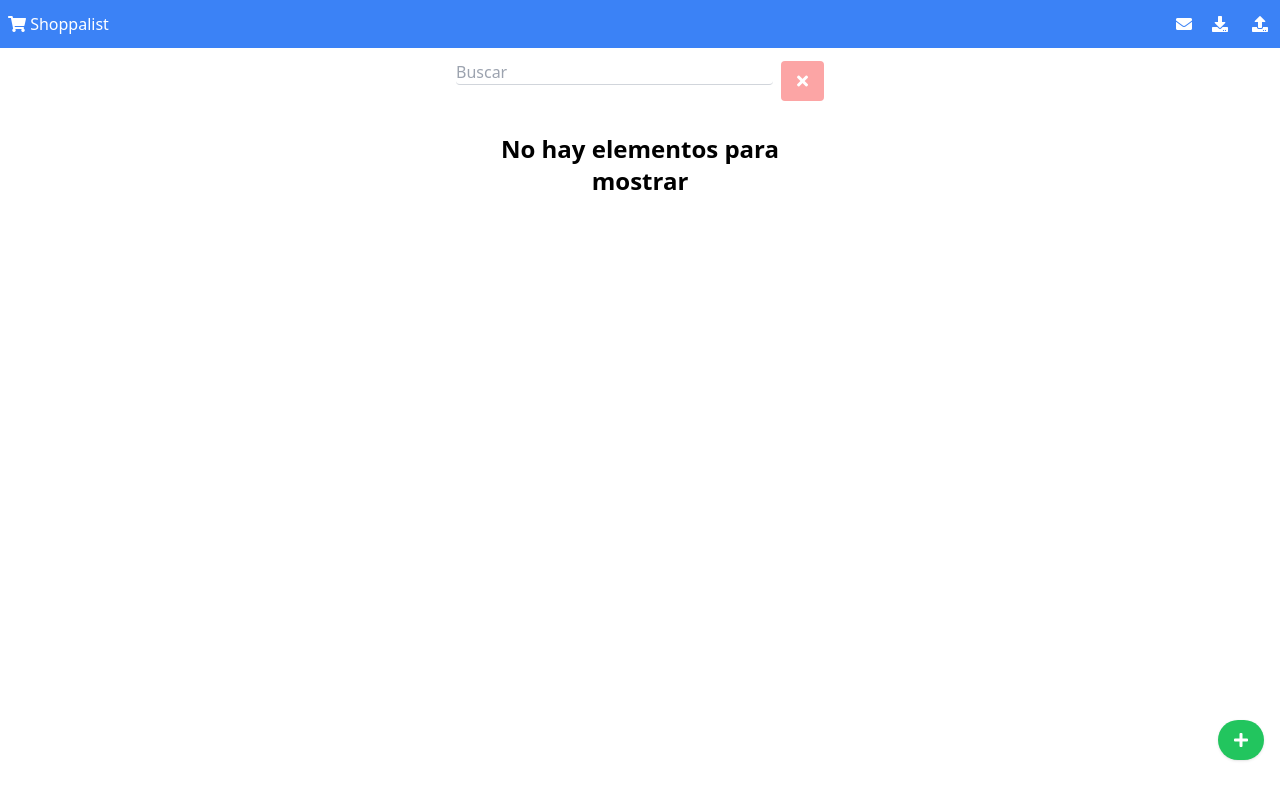
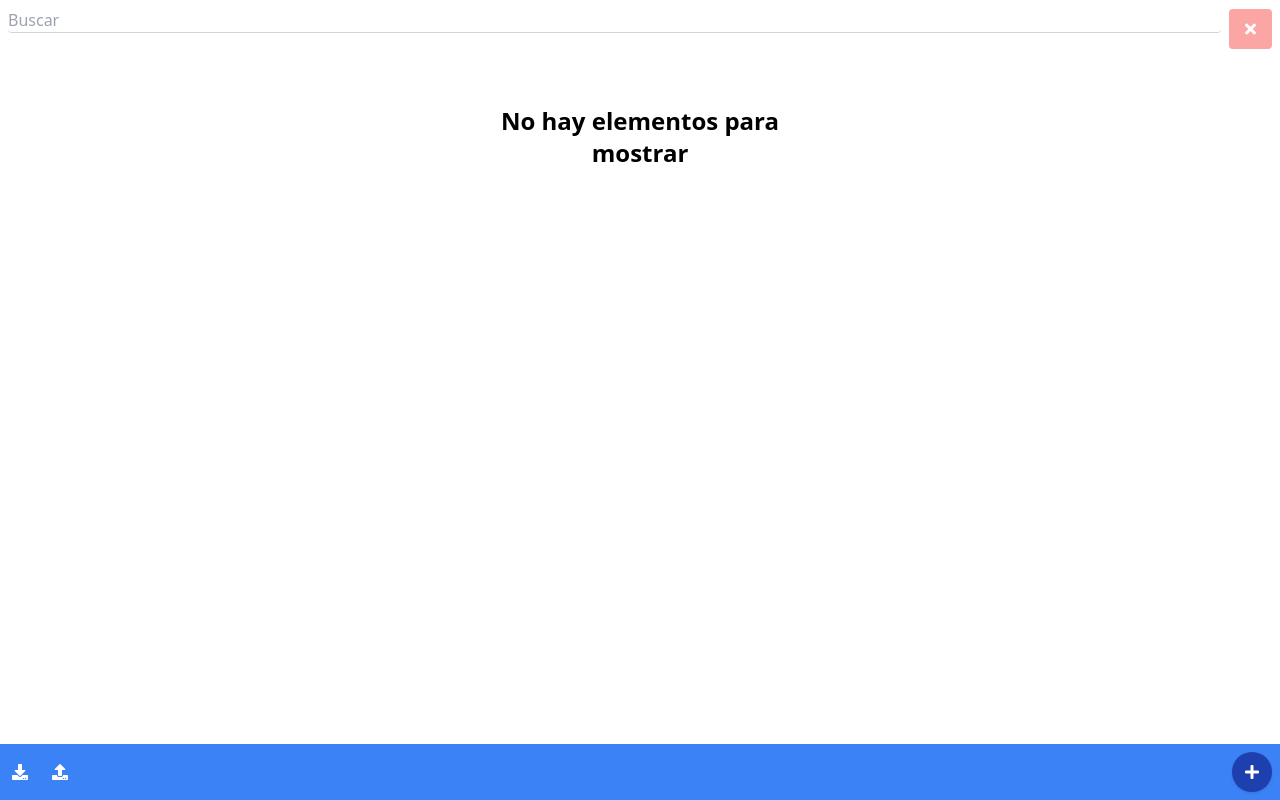
Before and after one commit to luigidicarlo/shoppalist, a React (Vite) app: page / in a window 1280 px wide. Built offline with nearby package versions, Linux system fonts and the light colour scheme.

Commit message:
Overhauled UI/UX

```diff
--- a/src/App.tsx
+++ b/src/App.tsx
@@ -104,13 +104,8 @@ export const App = () => {
 
 	return (
 		<>
-			<Header
-				items={items}
-				setItems={setItems}
-				setModalOpen={setIsUploadModalOpen}
-			/>
+			<FilterForm items={filteredItems} filter={filter} setFilter={setFilter} />
 			<main className="container mx-auto max-w-sm px-2">
-				<FilterForm filter={filter} setFilter={setFilter} />
 				<Items
 					setIsItemModalOpen={setIsItemModalOpen}
 					items={filteredItems}
@@ -118,16 +113,12 @@ export const App = () => {
 					setFormState={setFormState}
 				/>
 			</main>
-			<div className="flex items-center justify-center my-6 fixed bottom-4 right-4">
-				<button
-					type="button"
-					className={`${buttonSuccessStyles} rounded-full py-2 px-2 shadow`}
-					onClick={openItemModal}
-					title="Agregar Producto"
-				>
-					<i className="fas fa-plus"></i>
-				</button>
-			</div>
+			<Header
+				items={items}
+				setItems={setItems}
+				setModalOpen={setIsUploadModalOpen}
+				openItemModal={openItemModal}
+			/>
 			<UploadModal
 				setItems={setItems}
 				isOpen={isUploadModalOpen}
--- a/src/components/FilterForm.tsx
+++ b/src/components/FilterForm.tsx
@@ -1,11 +1,14 @@
 import { buttonDangerStyles, inputStyles } from '../constants/styles';
+import { IItem } from '../interfaces';
+import { getTotal } from '../utils/calculations';
 
 interface IProps {
+	items: IItem[];
 	filter: string;
 	setFilter: React.Dispatch<React.SetStateAction<string>>;
 }
 
-export const FilterForm: React.FC<IProps> = ({ filter, setFilter }) => {
+export const FilterForm: React.FC<IProps> = ({ filter, setFilter, items }) => {
 	const onChange: React.ChangeEventHandler<HTMLInputElement> = ({ target }) => {
 		setFilter(target.value);
 	};
@@ -15,6 +18,7 @@ export const FilterForm: React.FC<IProps> = ({ filter, setFilter }) => {
 	};
 
 	return (
+		<div className="sticky top-0 left-0 p-2 bg-white">
 			<div className="flex items-end justify-center w-full mb-4 gap-2">
 				<input
 					type="text"
@@ -33,5 +37,12 @@ export const FilterForm: React.FC<IProps> = ({ filter, setFilter }) => {
 					<i className="fas fa-times"></i>
 				</button>
 			</div>
+			{items.length > 0 && (
+				<h2 className="text-lg text-center text-gray-700 select-none">
+					<span className="font-bold">Total:</span>{' '}
+					{Number(getTotal(items)).toFixed(3)}
+				</h2>
+			)}
+		</div>
 	);
 };
--- a/src/components/Form.tsx
+++ b/src/components/Form.tsx
@@ -73,7 +73,7 @@ export const Form: React.FC<IProps> = ({
 				<button
 					className={`${buttonSuccessStyles}${
 						formState.itemToEdit && ' w-1/2'
-					}`}
+					} cursor-pointer disabled:bg-green-200`}
 					type="submit"
 					disabled={formState.name.length <= 0}
 				>
--- a/src/components/Header.tsx
+++ b/src/components/Header.tsx
@@ -1,13 +1,20 @@
 import swal from 'sweetalert';
+import { buttonPrimaryStyles } from '../constants/styles';
 import { IItem } from '../interfaces';
 
 interface IProps {
 	items: IItem[];
 	setItems: React.Dispatch<React.SetStateAction<IItem[]>>;
 	setModalOpen: React.Dispatch<React.SetStateAction<boolean>>;
+	openItemModal: React.MouseEventHandler;
 }
 
-export const Header: React.FC<IProps> = ({ items, setItems, setModalOpen }) => {
+export const Header: React.FC<IProps> = ({
+	items,
+	setItems,
+	setModalOpen,
+	openItemModal,
+}) => {
 	const exportList = () => {
 		const rawItems = localStorage.getItem('items');
 
@@ -62,22 +69,11 @@ export const Header: React.FC<IProps> = ({ items, setItems, setModalOpen }) => {
 	const openModal = () => setModalOpen(true);
 
 	return (
-		<header className="bg-blue-500 py-2 flex flex-wrap items-center justify-between text-white mb-3">
-			<h1 className="h3 m-0 pl-2">
-				<i className="fas fa-shopping-cart"></i> Shoppalist
-			</h1>
-			<p className="text-right m-0 flex items-center">
-				<a
-					className="text-white mx-2"
-					style={{ textDecoration: 'none' }}
-					href="mailto:lehuertad95@gmail.com?subject=Shoppalist"
-					title="Contáctame a través de lehuertad95@gmail.com"
-				>
-					<i className="fas fa-envelope"></i>
-				</a>
+		<header className="fixed bottom-0 bg-blue-500 py-2 flex flex-wrap items-center justify-between text-white w-full">
+			<p className="text-right m-0 flex items-center justify-center">
 				{items.length > 0 && (
 					<button
-						className="text-white mx-2 p-1"
+						className="text-red-600 mx-2 p-1 text-2xl"
 						style={{ textDecoration: 'none' }}
 						title="Limpiar lista"
 						onClick={clearList}
@@ -102,6 +98,18 @@ export const Header: React.FC<IProps> = ({ items, setItems, setModalOpen }) => {
 					<i className="fas fa-upload"></i>
 				</button>
 			</p>
+			<div className="flex items-center justify-end pr-2">
+				<button
+					type="button"
+					className={`${buttonPrimaryStyles
+						.replace('rounded', 'w-10 h-10 rounded-full')
+						.replace('bg-blue-500', 'bg-blue-800')} py-2 px-2 shadow flex items-center justify-center`}
+					onClick={openItemModal}
+					title="Agregar Producto"
+				>
+					<i className="fas fa-plus"></i>
+				</button>
+			</div>
 		</header>
 	);
 };
--- a/src/components/Item.tsx
+++ b/src/components/Item.tsx
@@ -12,7 +12,7 @@ export const Item: React.FC<IProps> = ({ item, onEdit, onDelete }) => {
 	const [isOpen, setIsOpen] = useState(false);
 
 	const onToggleInfo = () => {
-		setIsOpen(!isOpen);
+		setIsOpen(open => !open);
 	};
 
 	const onEditItem = () => {
@@ -25,25 +25,36 @@ export const Item: React.FC<IProps> = ({ item, onEdit, onDelete }) => {
 
 	return (
 		<li className="shadow px-4 py-2 mb-4">
-			<div className="flex items-center justify-between" onClick={onToggleInfo}>
+			<div className="flex items-center justify-between">
 				<h3
-					className={`my-0 text-lg font-bold${
+					className={`my-0 text-lg select-none cursor-pointer w-full font-bold${
 						(item.price && Number(item.price) <= 0) ||
 						(item.quantity && Number(item.quantity) <= 0)
 							? ' text-red-500'
-							: ''
+							: ' text-gray-700'
 					}`}
+					onClick={onToggleInfo}
 				>
 					{item.name}
 				</h3>
+				<div className="flex items-center gap-4">
 					<button
-					className="font-bold text-black"
+						className="font-bold text-gray-700 focus:outline-none"
+						type="button"
+						onClick={onEditItem}
+					>
+						<i className="fas fa-edit"></i>
+					</button>
+					<button
+						className="font-bold text-gray-700 focus:outline-none"
 						title={`${isOpen ? 'Ocultar' : 'Mostrar'} detalles de ${item.name}`}
+						onClick={onToggleInfo}
 					>
 						<i
 							className={`fas ${isOpen ? 'fa-chevron-up' : 'fa-chevron-down'}`}
 						></i>
 					</button>
+				</div>
 			</div>
 			{isOpen && (
 				<Fragment>
--- a/src/components/ItemModal.tsx
+++ b/src/components/ItemModal.tsx
@@ -19,20 +19,25 @@ export const ItemModal: React.FC<IProps> = ({
 	isOpen,
 	setIsOpen,
 }) => {
-	const closeModal = () => setIsOpen(false);
+	const closeModal = () => {
+		resetForm();
+		setIsOpen(false);
+	};
 
 	return (
 		<Dialog open={isOpen} onClose={closeModal} className="relative z-50">
 			<div className="fixed inset-0 bg-black/30" aria-hidden="true" />
 			<div className="fixed inset-0 flex items-center justify-center p-4">
-				<Dialog.Panel className="mx-auto max-w-sm rounded bg-white p-4">
+				<Dialog.Panel className="mx-auto max-w-sm rounded-lg bg-white p-4 shadow-lg">
 					<div className="flex items-center justify-end">
 						<button type="button" onClick={closeModal} className="p-2">
 							<i className="fas fa-times"></i>
 						</button>
 					</div>
 					<Dialog.Title as="h2" className="text-center font-bold text-xl mb-4">
-						Agregar Producto
+						{formState.itemToEdit?.name
+							? 'Editar Producto'
+							: 'Agregar Producto'}
 					</Dialog.Title>
 					<Form
 						formState={formState}
--- a/src/components/Items.tsx
+++ b/src/components/Items.tsx
@@ -14,14 +14,6 @@ export const Items: React.FC<IProps> = ({
 	setFormState,
 	setIsItemModalOpen,
 }) => {
-	const getSubtotal = (item: IItem) => {
-		return Number(item.quantity) * Number(item.price);
-	};
-
-	const getTotal = () => {
-		return items.reduce((prev, curr) => Number((prev += getSubtotal(curr))), 0);
-	};
-
 	const onEdit = (item: IItem) => {
 		setIsItemModalOpen(true);
 		setFormState({
@@ -41,14 +33,6 @@ export const Items: React.FC<IProps> = ({
 					</h2>
 				</li>
 			)}
-			{items.length > 0 && (
-				<li className="flex items-center justify-center gap-2">
-					<h2 className="text-lg">
-						<span className="font-bold">Total:</span>{' '}
-						{Number(getTotal()).toFixed(3)}
-					</h2>
-				</li>
-			)}
 			{items.length > 0 &&
 				items.map(item => (
 					<Item
--- a/src/components/UploadModal.tsx
+++ b/src/components/UploadModal.tsx
@@ -40,7 +40,7 @@ export const UploadModal: React.FC<IProps> = ({
 		<Dialog open={isOpen} onClose={closeModal} className="relative z-50">
 			<div className="fixed inset-0 bg-black/30" aria-hidden="true" />
 			<div className="fixed inset-0 flex items-center justify-center p-4">
-				<Dialog.Panel className="mx-auto max-w-sm rounded bg-white p-4">
+				<Dialog.Panel className="mx-auto max-w-sm rounded-lg bg-white p-4 shadow-lg">
 					<div className="flex items-center justify-end">
 						<button type="button" onClick={closeModal} className="p-2">
 							<i className="fas fa-times"></i>
--- /dev/null
+++ b/src/utils/calculations.ts
@@ -0,0 +1,9 @@
+import { IItem } from '../interfaces';
+
+export const getSubtotal = (item: IItem) => {
+	return Number(item.quantity) * Number(item.price);
+};
+
+export const getTotal = (items: IItem[]) => {
+	return items.reduce((prev, curr) => Number((prev += getSubtotal(curr))), 0);
+};
```
Lines whose indentation alone changed are shown as unchanged.
